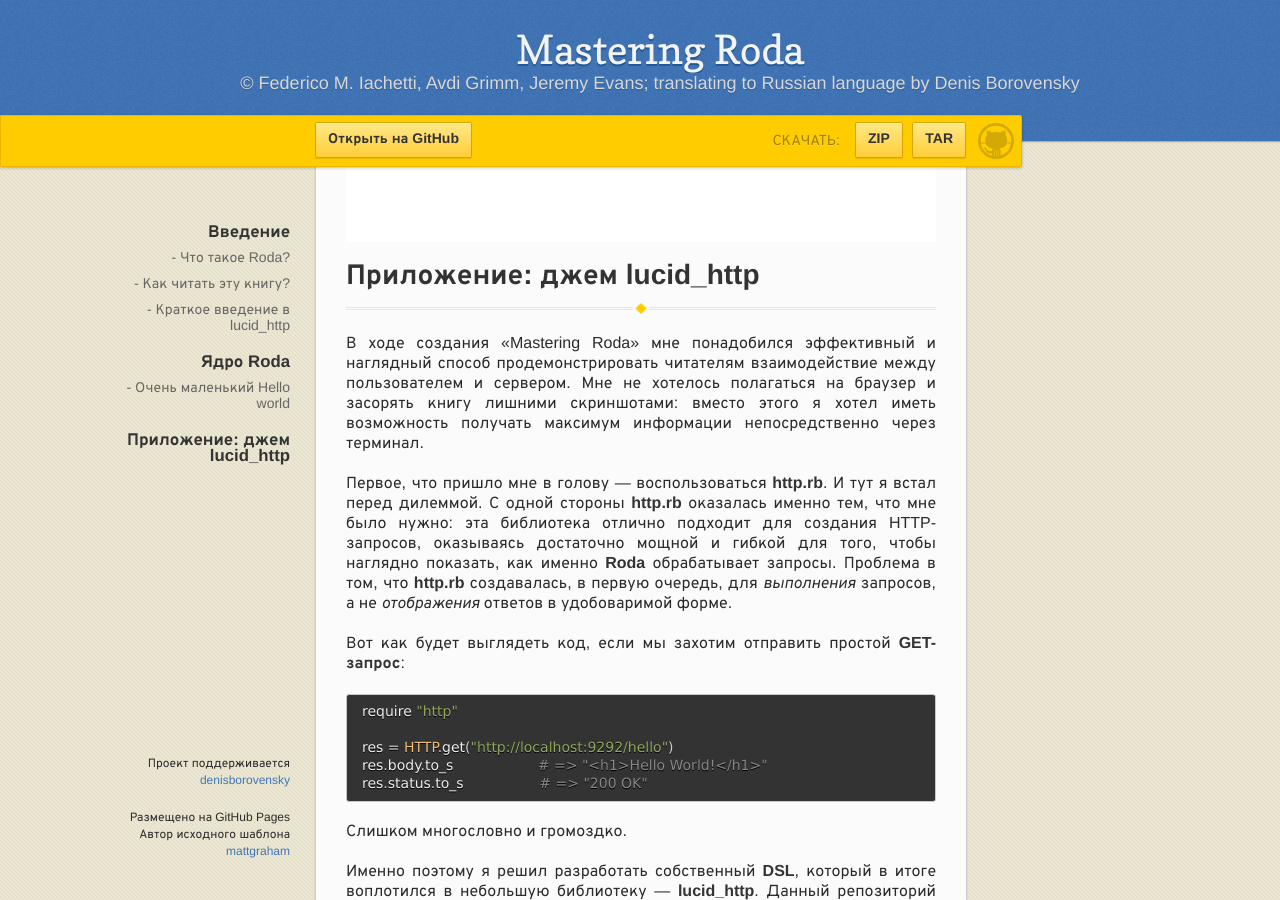
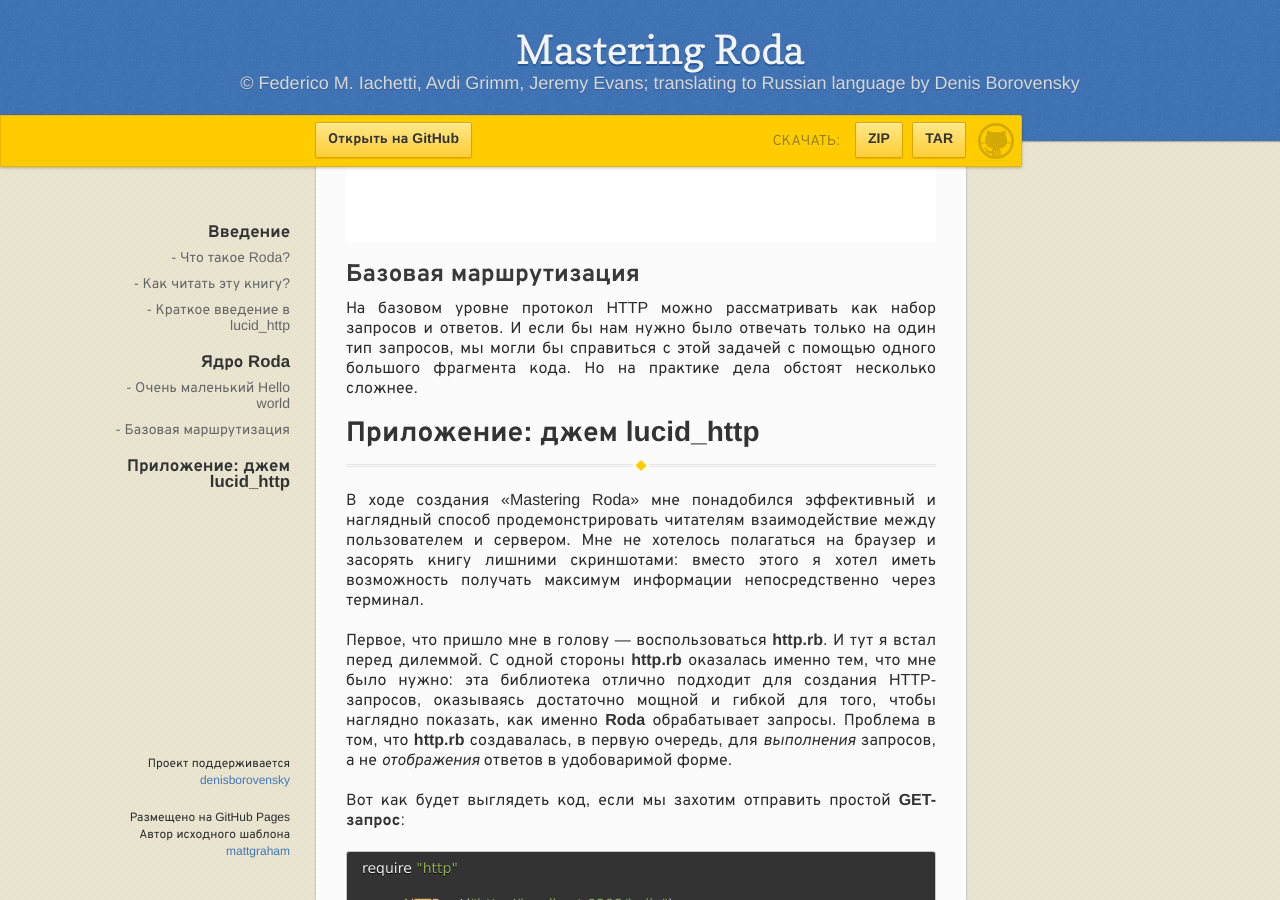
Before and after one commit to denisborovensky/github-pages-ebook-template, a Jekyll site: the page built from index.md, in a window 1280 px wide and 900 px high, scrolled down 12734 px. Built offline with Jekyll 4.4.1, drawn with Linux system fonts in a browser that asks for light colours; some web fonts are replaced; our own code applies the rules of GitHub Pages for plain Markdown files.

Commit message:
feat: add new translation

```diff
--- a/index.md
+++ b/index.md
@@ -367,6 +367,11 @@
 Конечно необработанный **HTML** выглядит довольно уродливо, зато в браузере результат отображается корректно:
 
 ![Результат выводится кооректно благодаря плагину h](assets/images/book/h_mystery_guest2.png "Результат выводится кооректно благодаря плагину h")
+
+### Базовая маршрутизация
+На базовом уровне протокол HTTP можно рассматривать как набор запросов и ответов. И если бы нам нужно было отвечать только на один тип запросов, мы могли бы справиться с этой задачей с помощью одного большого фрагмента кода. Но на практике дела обстоят несколько сложнее.
+
+
 ## Приложение: джем lucid_http
 ---
 В ходе создания «Mastering Roda» мне понадобился эффективный и наглядный способ продемонстрировать читателям взаимодействие между пользователем и сервером. Мне не хотелось полагаться на браузер и засорять книгу лишними скриншотами: вместо этого я хотел иметь возможность получать максимум информации непосредственно через терминал.
```
